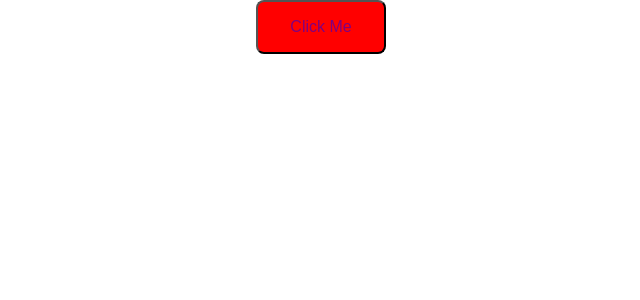
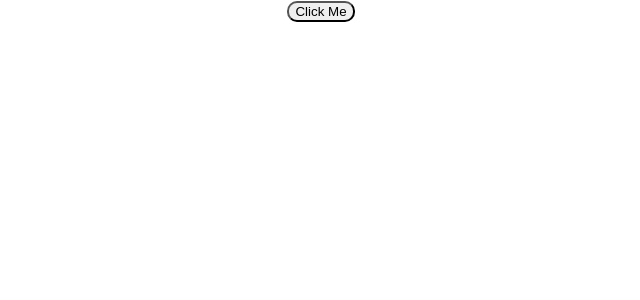
Before and after one commit to kehuanW/typescript-learning, a React (Create React App) app in the folder my-app/: page / in a window 1280 px wide. Shown: the top 300 px of the page, without its empty margins (319-959 px from the left). Built offline with nearby package versions, Linux system fonts and the light colour scheme.

Commit message:
Refactor Button component using Record<string, number>

```diff
--- a/my-app/src/App.tsx
+++ b/my-app/src/App.tsx
@@ -6,12 +6,11 @@ function App() {
   return (
     <div className="App">
       <Button
-        style={{
-          backgroundColor:'red',
-          fontSize:'16px',
-          color:'purple',
-          padding:"1rem 2rem",
-          borderRadius: '8px',
+        borderRadius={{
+          topLeft: 10,
+          topRight: 10,
+          bottomLeft: 10,
+          bottomRight: 10
         }}
         />
     </div>
--- a/my-app/src/components/Button.tsx
+++ b/my-app/src/components/Button.tsx
@@ -1,16 +1,16 @@
 import React from 'react';
 
 type ButtonProps = {
-    style: React.CSSProperties;
-    }
+    borderRadius: Record<string, number>;
+}
 
 const Button = (
-    { style } : ButtonProps
+    { borderRadius } : ButtonProps
 ) => {
 
     return (
         <button
-            style={style}
+            style={{borderRadius: `${borderRadius.topLeft}px ${borderRadius.topRight}px ${borderRadius.bottomRight}px ${borderRadius.bottomLeft}px`}}
             onClick={() => alert('Button clicked!')}>
             Click Me
         </button>
```
